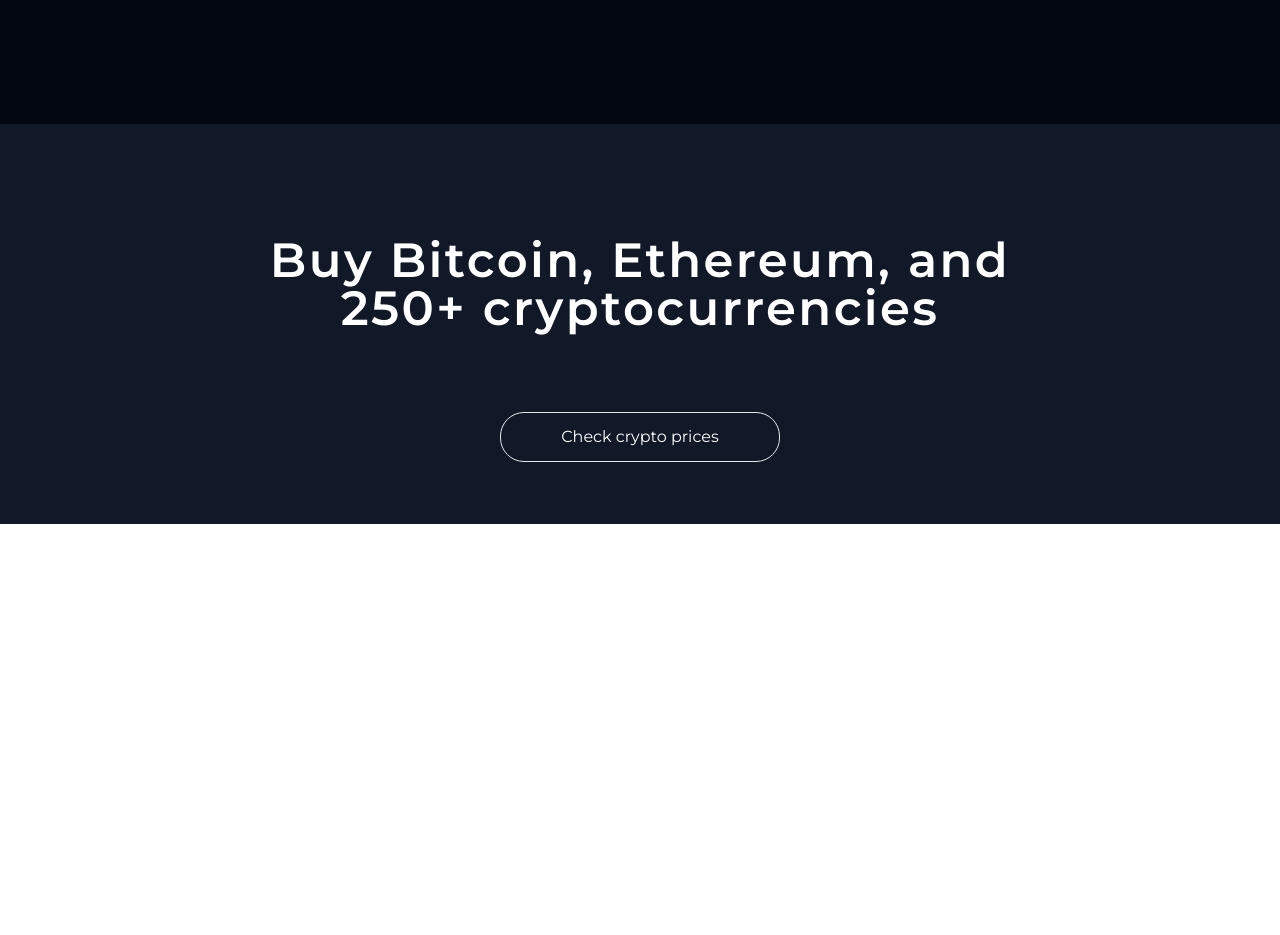
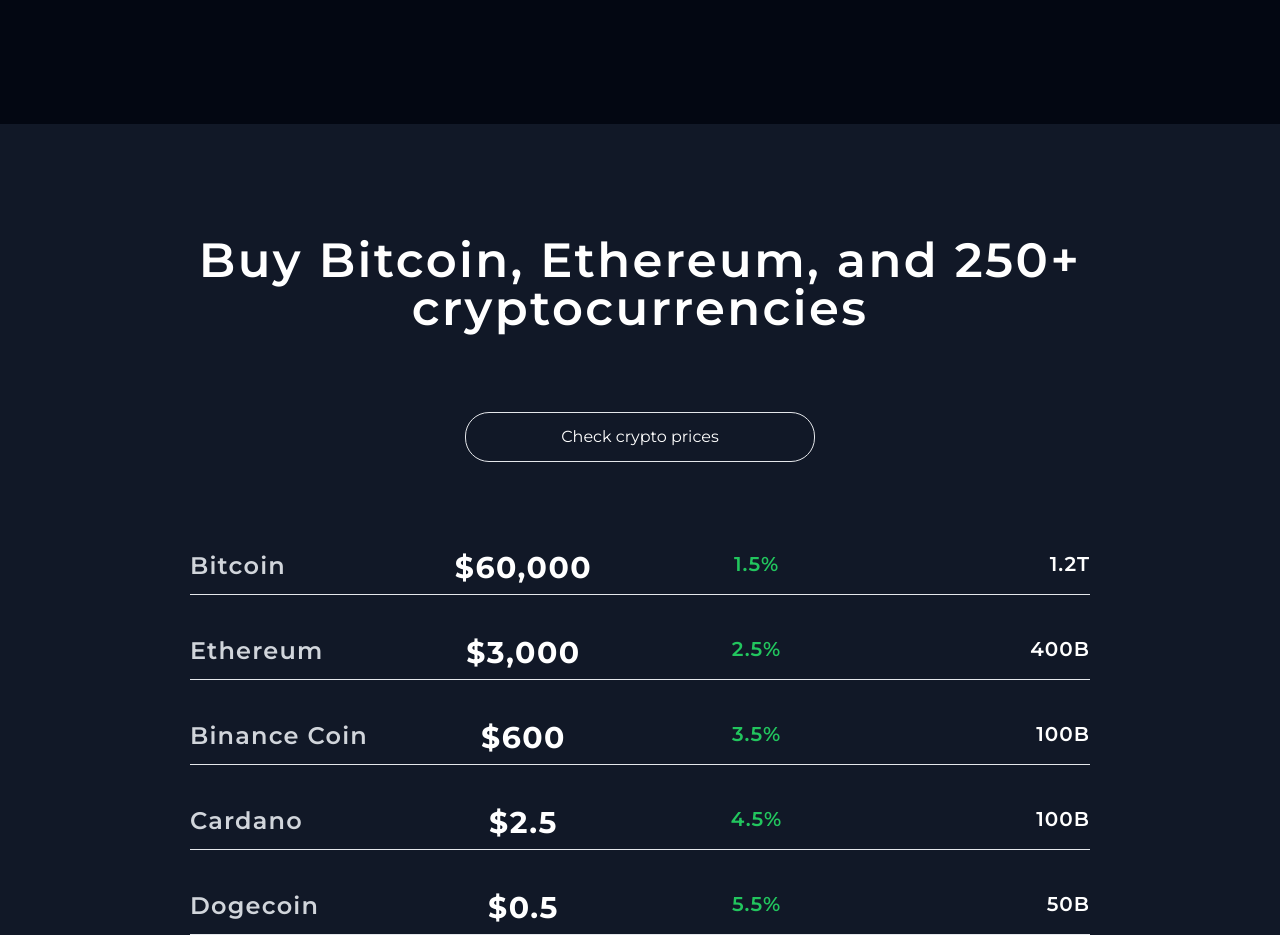
Before and after one commit to MarioAngelov2/3d-crypto, a React (Vite) app: page / in a window 1280 px wide. Shown: the part 1560-2495 px from the top of the page. Before the commit the page ends 2084 px from the top, so only its background shows below. Built offline with nearby package versions, Linux system fonts and the light colour scheme; no server answers.

Commit message:
Add crypto prices

```diff
--- a/src/App.jsx
+++ b/src/App.jsx
@@ -1,4 +1,5 @@
 import LetterCanvas from "./components/LetterCanvas";
+import { data } from "./mock/data";
 
 function App() {
   return (
@@ -11,15 +12,44 @@
         <LetterCanvas />
       </div>
 
-      <div className="bg-gray-900 h-[50vh]">
-        <div className="max-w-[800px] mx-auto flex flex-col items-center">
-          <div className="mt-28 flex flex-col gap-20 items-center">
-            <h1 className="text-white text-5xl font-semibold tracking-wider text-center">
+      <div className="bg-gray-900 min-h-[80vh]">
+        <div className="max-w-[1000px] mx-auto flex flex-col items-center">
+          <div className="flex flex-col items-center gap-20 mt-28">
+            <h1 className="text-xl font-semibold tracking-wider text-center text-white md:text-5xl">
               Buy Bitcoin, Ethereum, and 250+ cryptocurrencies
             </h1>
-            <button className="text-white border rounded-3xl w-[35%] p-3 hover:bg-gray-800 transition duration-300 ease-in-out">
+            <button className="text-white border rounded-3xl md:w-[35%] p-3 hover:bg-gray-800 transition duration-300 ease-in-out">
               Check crypto prices
             </button>
+            <div className="grid w-full gap-8 px-2 md:px-0">
+              {data.map((coin, index) => (
+                <div
+                  key={index}
+                  className="grid grid-cols-4 gap-4 md:grid-cols-12 md:gap-8 w-full md:w-[90%] mx-auto border-b-[0.5px] py-2"
+                >
+                  <div className="col-span-2 md:col-span-3">
+                    <h1 className="text-lg font-semibold tracking-wider text-gray-300 md:text-2xl">
+                      {coin.name}
+                    </h1>
+                  </div>
+                  <div className="col-span-2 md:col-span-3">
+                    <h1 className="text-lg font-bold tracking-wider text-white md:text-3xl text-end md:text-center">
+                      {coin.price}
+                    </h1>
+                  </div>
+                  <div className="col-span-2 md:col-span-3">
+                    <h1 className="text-lg font-semibold tracking-wider text-green-500 md:text-xl md:text-center">
+                      {coin.change}
+                    </h1>
+                  </div>
+                  <div className="col-span-2 md:col-span-3 text-end md:text-end">
+                    <h1 className="text-lg font-semibold tracking-wider text-white md:text-xl">
+                      {coin.marketCap}
+                    </h1>
+                  </div>
+                </div>
+              ))}
+            </div>
           </div>
         </div>
       </div>
--- /dev/null
+++ b/src/mock/data.js
@@ -0,0 +1,7 @@
+export const data = [
+  { name: "Bitcoin", price: "$60,000", change: "1.5%", marketCap: "1.2T" },
+  { name: "Ethereum", price: "$3,000", change: "2.5%", marketCap: "400B" },
+  { name: "Binance Coin", price: "$600", change: "3.5%", marketCap: "100B" },
+  { name: "Cardano", price: "$2.5", change: "4.5%", marketCap: "100B" },
+  { name: "Dogecoin", price: "$0.5", change: "5.5%", marketCap: "50B" },
+];
```
